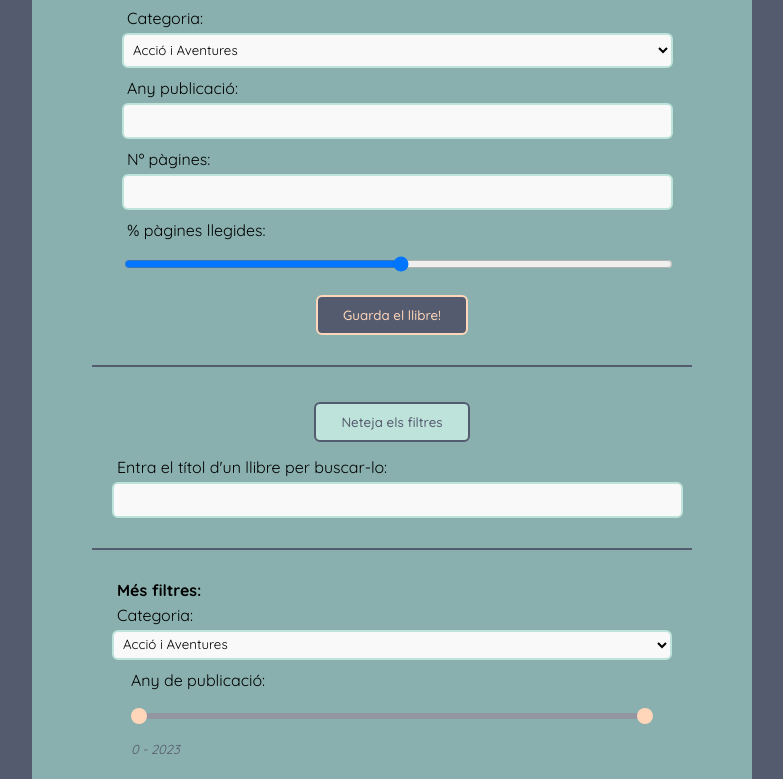
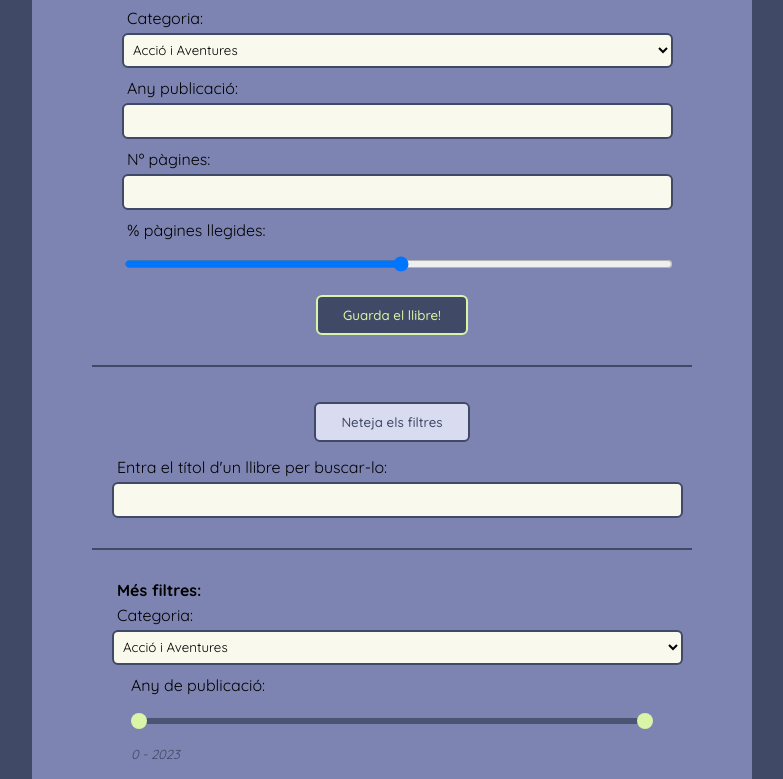
Before and after one commit to annaruizverdaguer/llibreria-react, a React (Create React App) app: page / in a window 1280 px wide. Shown: the part 238-1017 px from the top of the page, without its empty margins (248-1031 px from the left). Built offline with nearby package versions, Linux system fonts and the light colour scheme.

Commit message:
arreglant temes de diseny

```diff
--- a/src/App.css
+++ b/src/App.css
@@ -1,9 +1,11 @@
 :root {
-  --background-color: #555B6E;
-  --primary-green: #89B0AE;
-  --secondary-green: #BEE3DB;
-  --white: #FAF9F9;
-  --salmon: #FFD6BA;
+  padding: 12px;
+  margin: auto;
+  --background-color: #404965;
+  --first-color: #7d84b2;
+  --second-color: #d9dbf1;
+  --third-color: #f9f9ed;
+  --fourth-color: #dbf4a7;
 }
 
 body {
@@ -20,12 +22,12 @@ body {
   margin-bottom: 50px;
   max-width: 700px;
   width: 90%;
-  background-color: var(--primary-green);
+  background-color: var(--first-color);
   border-radius: 6px;
 }
 
 h1 {
-  color: var(--salmon);
+  color: var(--fourth-color);
 }
 
 hr {
@@ -37,25 +39,8 @@ hr {
   font-weight: 700;
 }
 
-.tabButton {
-  margin: 0px 5px;
-  border: 0px solid var(--salmon);
-  border-radius: 6px;
-  padding: 10px 25px;
-  color: var(--salmon);
-  font-family: 'Quicksand', sans-serif;
-  font-weight: 500;
-  transition: 0.3s ease-in-out;
-  background-color: var(--background-color);
-}
-
-.tabButton:hover {
-  opacity: 0.7;
-  cursor: pointer;
-}
-
 .activeTab {
-  border: 2px solid var(--salmon);
+  border: 2px solid var(--fourth-color);
 }
 
 .cleanFiltersButton {
@@ -68,7 +53,7 @@ hr {
   font-family: 'Quicksand', sans-serif;
   font-weight: 500;
   transition: 0.3s ease-in-out;
-  background-color: var(--secondary-green);
+  background-color: var(--second-color);
 }
 
 .cleanFiltersButton:hover {
--- a/src/Filters.css
+++ b/src/Filters.css
@@ -1,11 +1,3 @@
-:root {
-  --background-color: #555B6E;
-  --primary-green: #89B0AE;
-  --secondary-green: #BEE3DB;
-  --white: #FAF9F9;
-  --salmon: #FFD6BA;
-}
-
 .filters {
   width: 80%;
   margin: 10px auto;
@@ -40,16 +32,16 @@
 }
 
 .filters__select, .filters__input {
-  width: 100%;
-  height: 30px;
+  width: 102%;
+  height: 35px;
   font-family: 'Quicksand', sans-serif;
   padding-left: 5px;
   border-radius: 6px;
-  border: 2px solid var(--secondary-green);
+  border: 2px solid var(--background-color);
   transition: 0.3s ease-in-out;
-  background-color: var(--white);
+  background-color: var(--third-color);
 }
 
 .filters__select:hover, .filters__input:hover {
-  border: 2px solid var(--background-color);
+  border: 2px solid var(--fourth-color);
 }
--- a/src/Form.css
+++ b/src/Form.css
@@ -1,11 +1,3 @@
-:root {
-  --background-color: #555B6E;
-  --primary-green: #89B0AE;
-  --secondary-green: #BEE3DB;
-  --white: #FAF9F9;
-  --salmon: #FFD6BA;
-}
-
 .form__element {
   width: 80%;
   margin: auto;
@@ -27,9 +19,9 @@
   font-family: 'Quicksand', sans-serif;
   padding-left: 5px;
   border-radius: 6px;
-  border: 2px solid var(--secondary-green);
+  border: 2px solid var(--background-color);
   transition: 0.3s ease-in-out;
-  background-color: var(--white);
+  background-color: var(--third-color);
 }
 
 .form__select {
@@ -38,15 +30,15 @@
 }
 
 .form__input:hover, .form__select:hover{
-  border: 2px solid var(--background-color);
+  border: 2px solid var(--fourth-color);
 }
 
 .form__submit-button {
   margin: 0px 5px;
-  border: 2px solid var(--salmon);
+  border: 2px solid var(--fourth-color);
   border-radius: 6px;
   padding: 10px 25px;
-  color: var(--salmon);
+  color: var(--fourth-color);
   font-family: 'Quicksand', sans-serif;
   font-weight: 500;
   transition: 0.3s ease-in-out;
@@ -54,7 +46,8 @@
 }
 
 .form__submit-button:hover {
-  background-color: var(--primary-green);
+  background-color: var(--first-color);
   color: var(--background-color);
   border: 2px solid var(--background-color);
+  cursor: pointer;
 }
--- a/src/Library.css
+++ b/src/Library.css
@@ -1,13 +1,5 @@
-:root {
-  --background-color: #555B6E;
-  --primary-green: #89B0AE;
-  --secondary-green: #BEE3DB;
-  --white: #FAF9F9;
-  --salmon: #FFD6BA;
-}
-
 .book {
-  background-color: var(--secondary-green);
+  background-color: var(--second-color);
   text-align: left;
   width: 80%;
   margin: auto;
@@ -15,10 +7,12 @@
   padding: 10px;
   border-radius: 6px;
   transition: 0.3s ease-in-out;
+  border: 2px solid var(--background-color);
 }
 
 .book:hover{
-  background-color: var(--white);
+  background-color: var(--third-color);
+  border: 2px solid var(--fourth-color);
 }
 
 .book__title {
@@ -48,5 +42,13 @@
   padding: 5px 10px;
   align-self: flex-end;
   color: var(--background-color);
-  background-color: var(--primary-green);
+  border: 1.5px solid var(--background-color);
+  background-color: var(--first-color);
+  transition: 0.3s ease-in-out;
+  border-radius: 6px;
 }
+
+.delete-button:hover {
+  opacity: 0.7;
+  cursor: pointer;
+}
--- a/src/RangeSlider.css
+++ b/src/RangeSlider.css
@@ -1,12 +1,3 @@
-#root {
-  padding: 12px;
-  margin: auto;
-  --background-color: #555B6E;
-  --primary-green: #89B0AE;
-  --secondary-green: #BEE3DB;
-  --white: #FAF9F9;
-  --salmon: #FFD6BA;
-}
 .wrapper {
   position: relative;
   display: flex;
@@ -97,20 +88,20 @@
   transform: translateY(-50%);
   height: 6px;
   border-radius: 3px;
-  background: lightgrey;
+  background: var(--third-color);
+  opacity: 0.8;
 }
 .inner-rail {
   position: absolute;
   height: 100%;
   background: var(--background-color);
-  opacity: 0.5;
 }
 .control {
   width: 16px;
   height: 16px;
   border-radius: 50%;
   position: absolute;
-  background: var(--salmon);
+  background: var(--fourth-color);
   top: 50%;
   margin-left: calc(16px / -2);
   transform: translate3d(0, -50%, 0);
--- a/src/Search.css
+++ b/src/Search.css
@@ -1,11 +1,3 @@
-:root {
-  --background-color: #555B6E;
-  --primary-green: #89B0AE;
-  --secondary-green: #BEE3DB;
-  --white: #FAF9F9;
-  --salmon: #FFD6BA;
-}
-
 .search {
   width: 80%;
   margin: 10px auto;
@@ -23,11 +15,11 @@
   font-family: 'Quicksand', sans-serif;
   padding-left: 5px;
   border-radius: 6px;
-  border: 2px solid var(--secondary-green);
+  border: 2px solid var(--background-color);
   transition: 0.3s ease-in-out;
-  background-color: var(--white);
+  background-color: var(--third-color);
 }
 
 .search__input:hover {
-  border: 2px solid var(--background-color);
+  border: 2px solid var(--fourth-color);
 }
```
